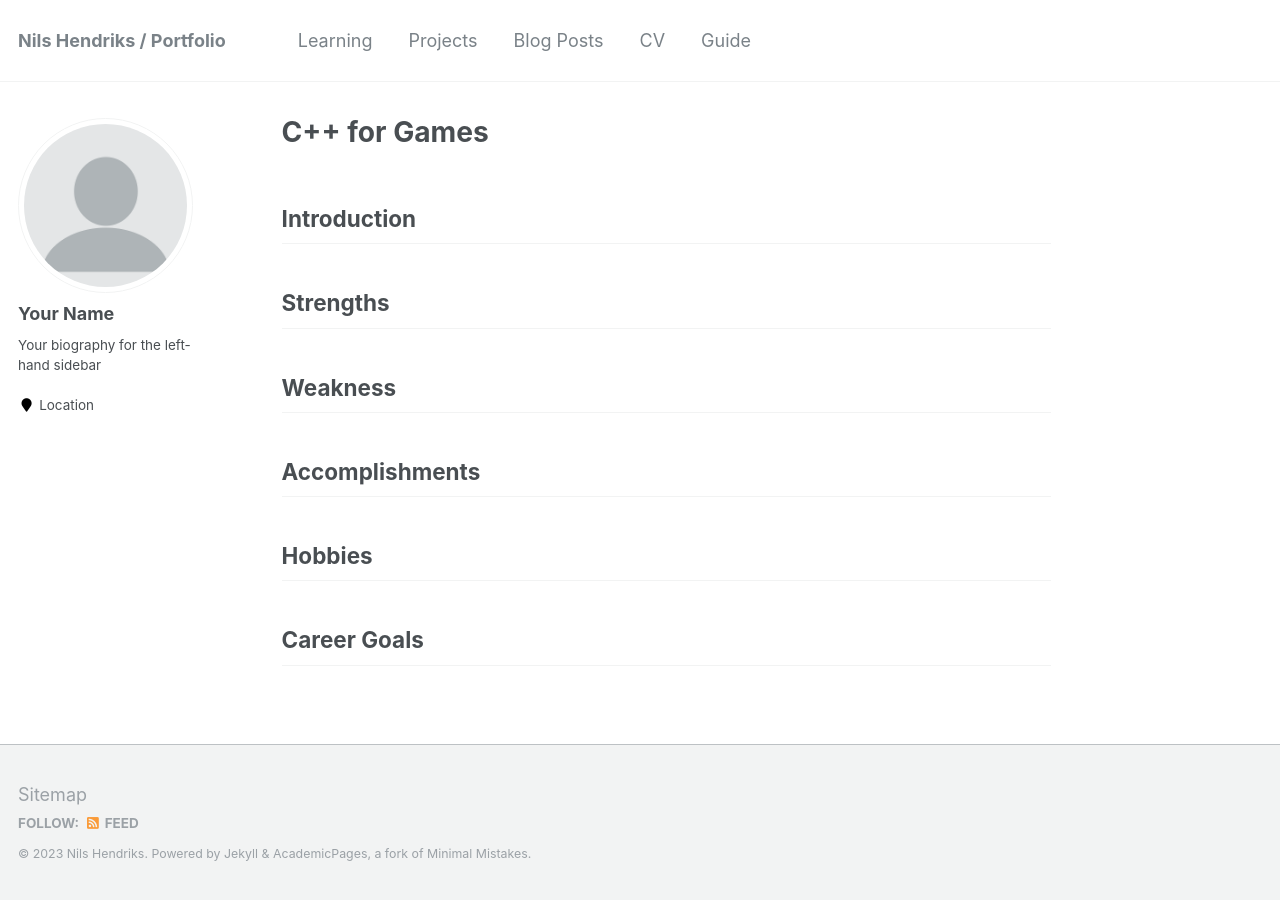
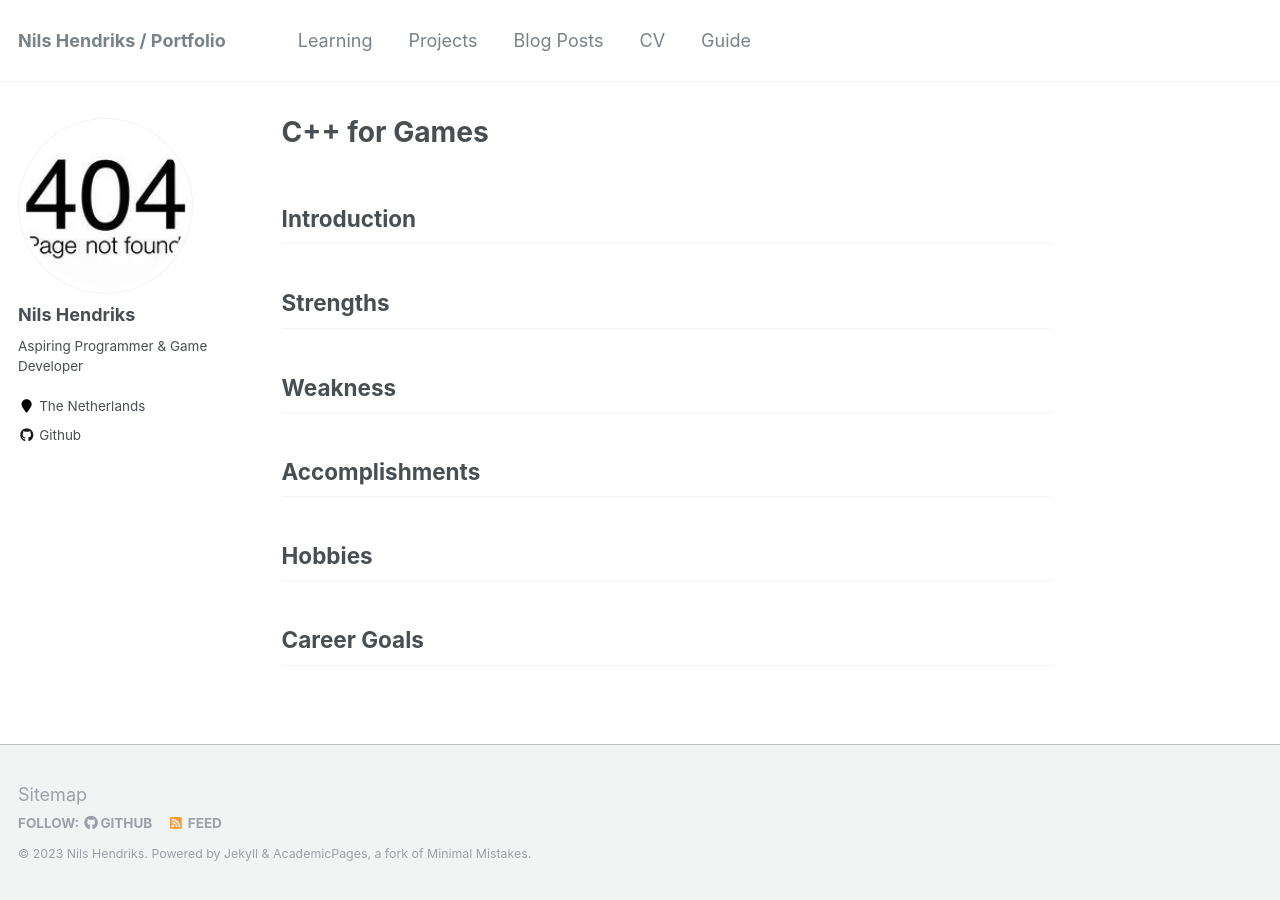
Before and after one commit to Nissey05/CPPForGamesLearningLog, a Jekyll site: the page built from _pages/index.md, in a window 1280 px wide. Built offline with Jekyll 4.4.1, drawn with Linux system fonts in a browser that asks for light colours.

Commit message:
Config changes

```diff
--- a/_config.yml
+++ b/_config.yml
@@ -80,10 +80,10 @@ analytics:
 
 # Site Author
 author:
-  name             : "Your Name"
-  avatar           : "profile.png"
-  bio              : "Your biography for the left-hand sidebar"
-  location         : "Location"
+  name             : "Nils Hendriks"
+  avatar           : "404PNF.png"
+  bio              : "Aspiring Programmer & Game Developer"
+  location         : "The Netherlands"
   employer         :
   pubmed           : # "https://www.ncbi.nlm.nih.gov/pubmed/?term=john+snow"
   googlescholar    : # "http://yourfullgooglescholarurl.com"
@@ -96,7 +96,7 @@ author:
   flickr           :
   facebook         :
   foursquare       :
-  github           : # "academicpages"
+  github           :  https://github.com/Nissey05
   google_plus      :
   keybase          :
   instagram        :
@@ -109,7 +109,7 @@ author:
   stackoverflow    : # http://stackoverflow.com/users/123456/username
   steam            :
   tumblr           :
-  twitter          : # "replacethistwitterhandle"
+  twitter          : # "@Nissey05"
   vine             :
   weibo            :
   xing             :
```
Also changed, not shown: images/404PNF.png (added).
